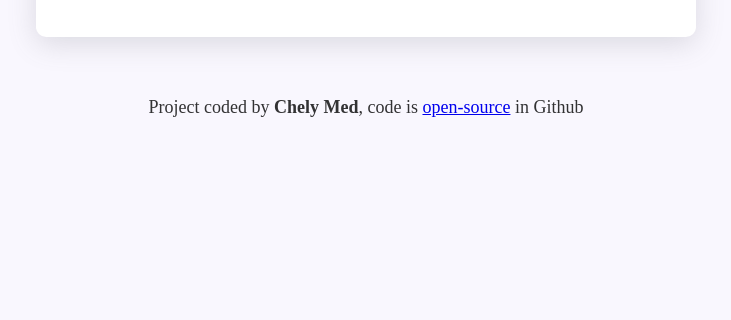
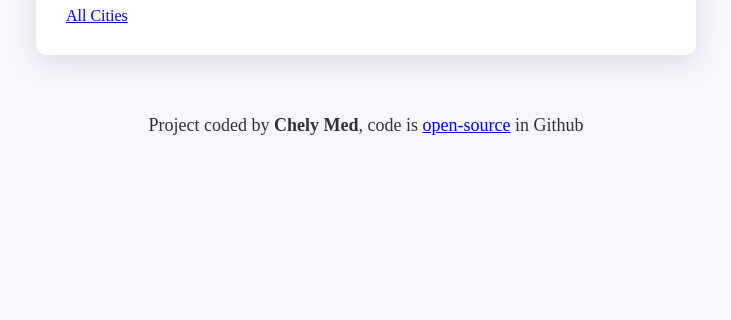
Before and after one commit to Chelysita/worldclock, a plain HTML site: page index.html in a window 1280 px wide. Shown: the part 480-800 px from the top of the page, without its empty margins (274-1005 px from the left). Drawn offline with nearby package versions, Linux system fonts and the light colour scheme; a script that the page names is missing.

Commit message:
Link to go back to All Cities added

```diff
--- a/index.html
+++ b/index.html
@@ -43,7 +43,9 @@
           <div class="time">1:48:15 <small>AM</small></div>
         </div>
       </div>
+      <a href="/">All Cities</a>
     </div>
+
     <footer>
       Project coded by <strong>Chely Med</strong>, code is
       <a href="https://github.com/Chelysita/worldclock" target="_blank"
```
